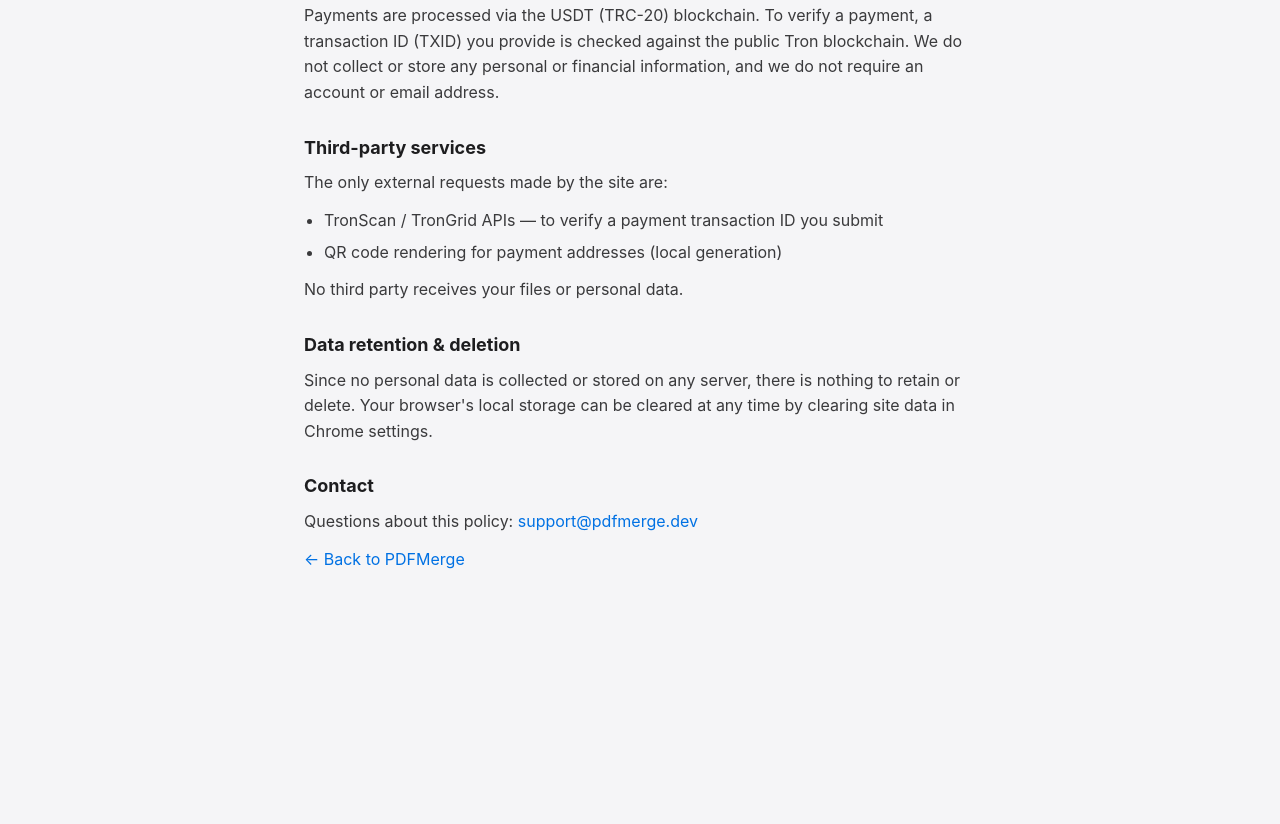
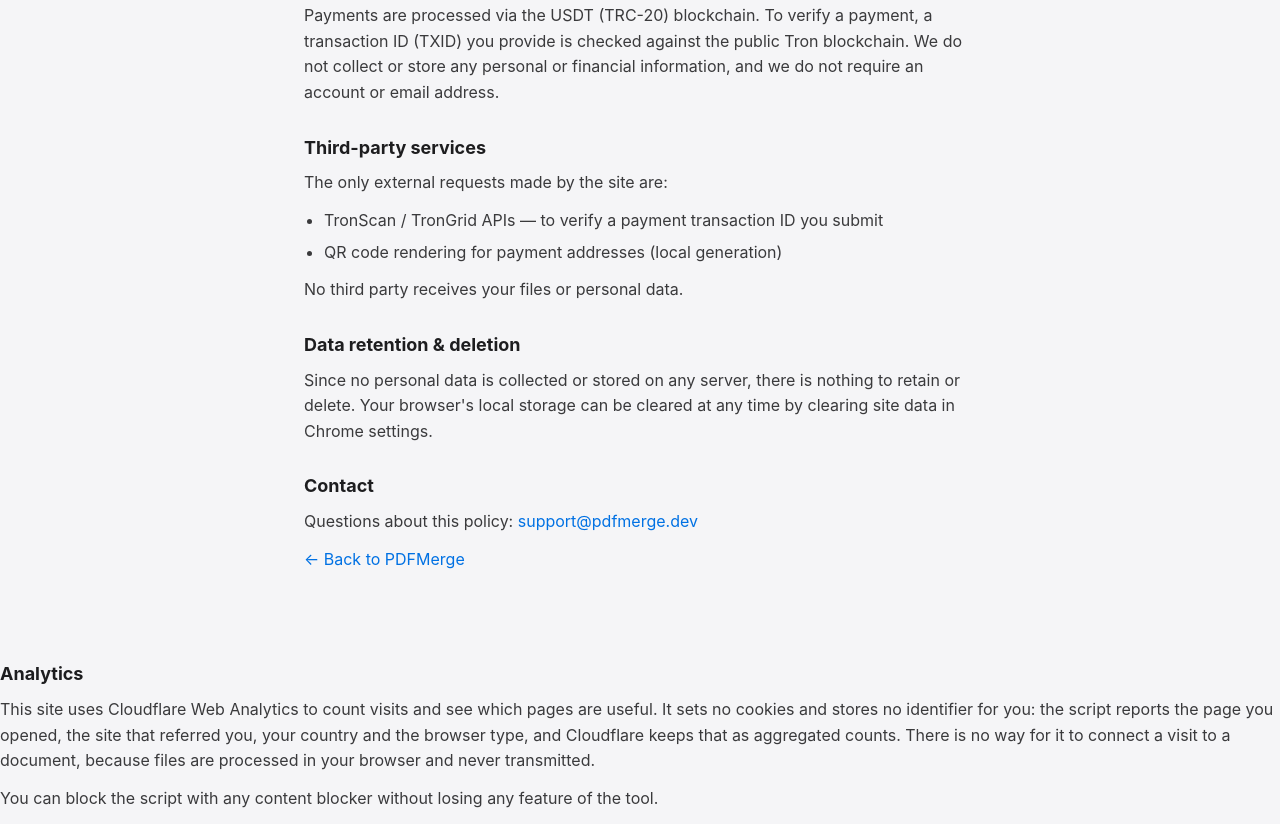
Before and after one commit to makszoom/pdf-merge, a plain HTML site: page privacy.html in a window 1280 px wide. Shown: the part 779-1603 px from the top of the page. Before the commit the page ends 1411 px from the top, so only its background shows below. Drawn offline with Linux system fonts and the light colour scheme.

Commit message:
analytics: Cloudflare Web Analytics (cookieless) on all 16 pages + privacy section

```diff
--- a/privacy.html
+++ b/privacy.html
@@ -19,6 +19,8 @@ ul { margin:0 0 12px 20px; color:#3a3a3c; }
 li { margin-bottom:6px; }
 a { color:#0071e3; text-decoration:none; }
 </style>
+    <!-- Cloudflare Web Analytics (cookieless) -->
+    <script type='module' src='https://static.cloudflareinsights.com/beacon.min.js' data-cf-beacon='{"token": "14192752107c479590a7301f6150f112"}'></script>
 </head>
 <body>
 <div class="container">
@@ -60,5 +62,13 @@ a { color:#0071e3; text-decoration:none; }
   <p>Questions about this policy: <a href="mailto:support@pdfmerge.dev">support@pdfmerge.dev</a></p>
 <p><a href="/">← Back to PDFMerge</a></p>
 </div>
+
+<h2>Analytics</h2>
+<p>This site uses Cloudflare Web Analytics to count visits and see which pages are useful.
+It sets no cookies and stores no identifier for you: the script reports the page you opened,
+the site that referred you, your country and the browser type, and Cloudflare keeps that as
+aggregated counts. There is no way for it to connect a visit to a document, because files are
+processed in your browser and never transmitted.</p>
+<p>You can block the script with any content blocker without losing any feature of the tool.</p>
 </body>
 </html>
```
Also changed, not shown: combine-pdf.html (+2 -0 lines), compress-pdf-offline.html (+2 -0 lines), compress-pdf.html (+2 -0 lines), index.html (+2 -0 lines), join-pdf.html (+2 -0 lines), merge-pdf-files.html (+2 -0 lines), merge-pdf-offline.html (+2 -0 lines), merge-pdf-without-adobe.html (+2 -0 lines), merge-pdf-without-uploading.html (+2 -0 lines), merge-pdf.html (+2 -0 lines), pdf-merge-no-signup.html (+2 -0 lines), pdf-merger-online.html (+2 -0 lines), remove-pages.html (+2 -0 lines), rotate-pdf.html (+2 -0 lines), 1 more files.
